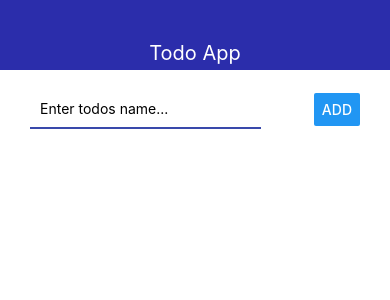
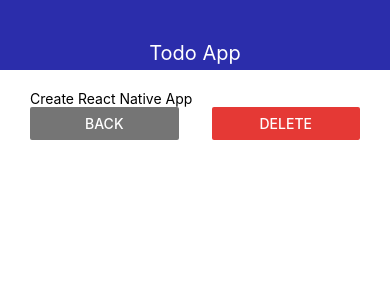
Before and after one commit to AndriiKachkarov/rn-todo-app, a React Native app: screen / in a window 390 px wide. Shown: the top 300 px of the page. Built offline with nearby package versions, Linux system fonts and the light colour scheme.

Commit message:
add buttons styles

```diff
--- a/App.js
+++ b/App.js
@@ -5,8 +5,11 @@ import {MainScreen} from "./src/screens/MainScreen";
 import {TodoScreen} from "./src/screens/TodoScreen";
 
 export default function App() {
-    const [todoId, setTodoId] = useState(null);
-    const [todos, setTodos] = useState([]);
+    const [todoId, setTodoId] = useState('2');
+    const [todos, setTodos] = useState([
+        {id: '1', title: 'Learn React Native'},
+        {id: '2', title: 'Create React Native App'},
+    ]);
 
     const addTodo = (title) => {
         setTodos((prevTodos) => [...prevTodos, {
--- a/src/screens/TodoScreen.js
+++ b/src/screens/TodoScreen.js
@@ -3,11 +3,31 @@ import {StyleSheet, View, Text, Button,} from 'react-native';
 
 export const TodoScreen = ({todo, goBack}) => {
     return (
-        <View>
+        <View style={styles.container}>
             <Text>{todo.title}</Text>
-            <Button title='Back' onPress={goBack}/>
+            <View style={styles.buttons}>
+                <View style={styles.button}>
+                    <Button title='Back' color='#757575' onPress={goBack}/>
+                </View>
+                <View style={styles.button}>
+                    <Button title='Delete' color='#e53935' onPress={() => console.log('remove')}/>
+                </View>
+            </View>
         </View>
     )
 };
 
-const styles = StyleSheet.create({});
+const styles = StyleSheet.create({
+    container: {
+        flex: 1,
+        paddingHorizontal: 30,
+        paddingVertical: 20
+    },
+    buttons: {
+        flexDirection: 'row',
+        justifyContent: 'space-between'
+    },
+    button: {
+        width: '45%'
+    }
+});
```
